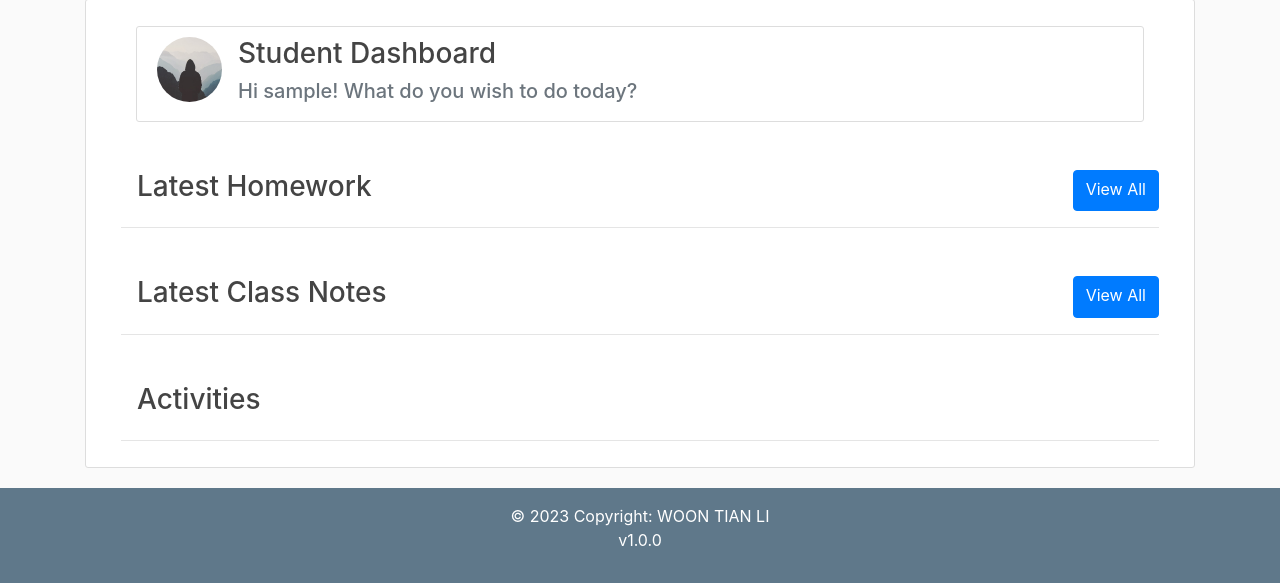
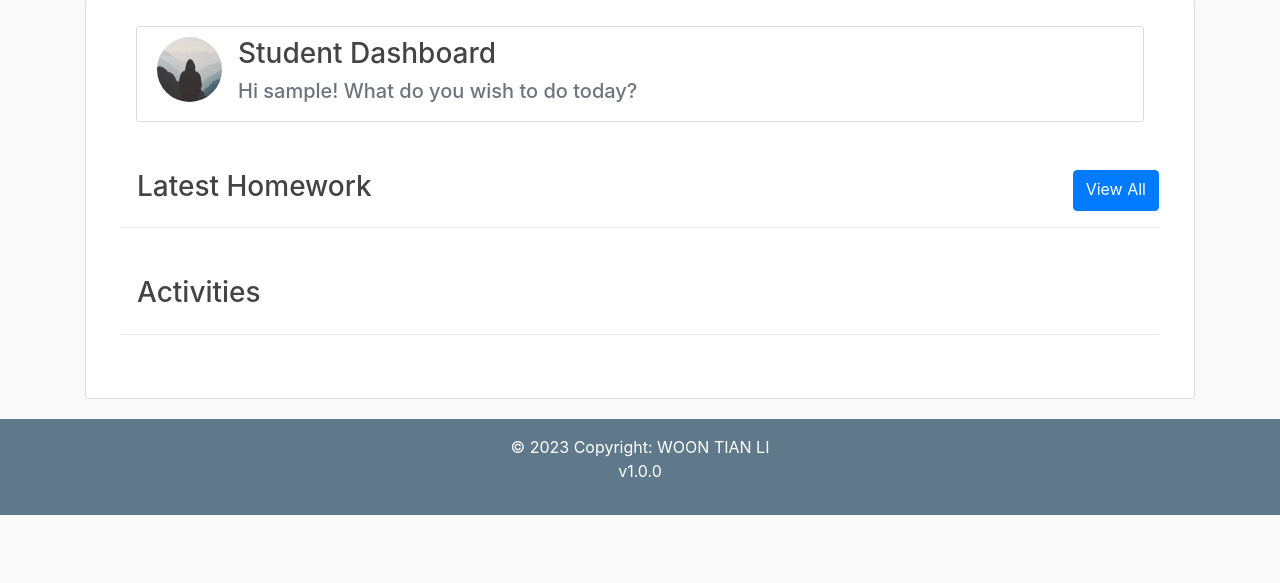
Before and after one commit to woontl/Tuition_Site_2, a Flask app: page / in a window 1280 px wide. Shown: the part 105-688 px from the top of the page. Run offline with Flask 2, Linux system fonts and the light colour scheme; the visitor is signed in with stand-in values (Sample User, id 1); data comes from the database, SQL or seed files in the repository; data that the repository does not hold is empty; some libraries are stand-ins or nearby versions.

Commit message:
added changelog + remove notes

```diff
--- a/flaskblog/templates/home.html
+++ b/flaskblog/templates/home.html
@@ -68,6 +68,7 @@
                             </article>
                         </div>
                     {% endif %}
+                    <!--
                     <div class="d-flex justify-content-between mt-5">
                         <h3 class="text-left mx-3">Latest Class Notes</h3>
                         <a class="btn btn-primary" href="{{ url_for('notes.notes_all', student='ALL') }}">View All</a>
@@ -98,6 +99,7 @@
                             </article>
                         </div>
                     {% endif %}
+                    -->
                     <div class="d-flex justify-content-between mt-5">
                         <h3 class="text-left mx-3">Activities</h3>
                     </div>
--- a/flaskblog/templates/layout.html
+++ b/flaskblog/templates/layout.html
@@ -61,7 +61,7 @@
                     <a class="nav-item nav-link">Practice <i class="fas fa-caret-down"></i></a>
                     <div class="dropdown-content">
                       <a class="nav-item nav-link" href="{{ url_for('homeworks.homework_all', student='ALL') }}">Homework</a>
-                      <a class="nav-item nav-link" href="{{ url_for('notes.notes_all', student='ALL') }}">Lesson Notes</a>
+                      <!--<a class="nav-item nav-link" href="{{ url_for('notes.notes_all', student='ALL') }}">Lesson Notes</a>-->
                       <a class="nav-item nav-link" href="{{ url_for('homeworks.questionbank', grade='ALL', tags='ALL', difficulty='ALL') }}">Questionbank</a>
                     </div>
                   </div>
```
Also changed, not shown: flaskblog/Changelog.txt (added).
